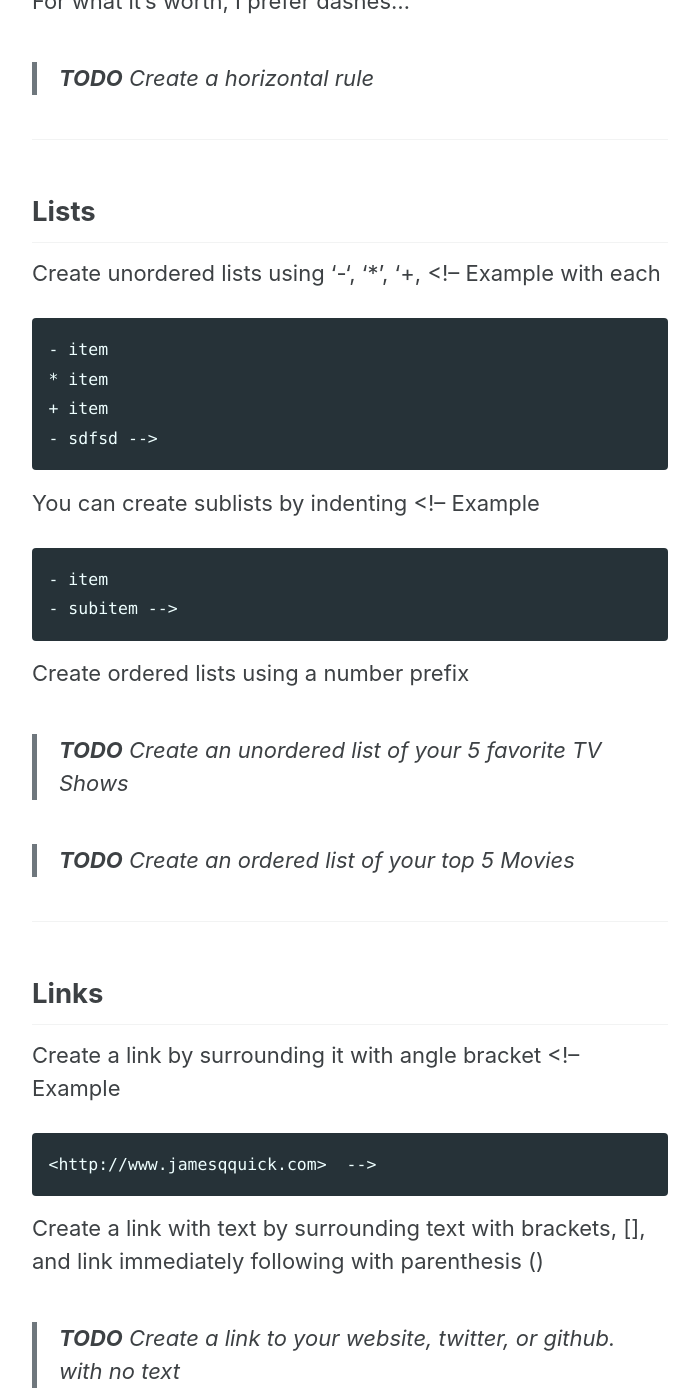
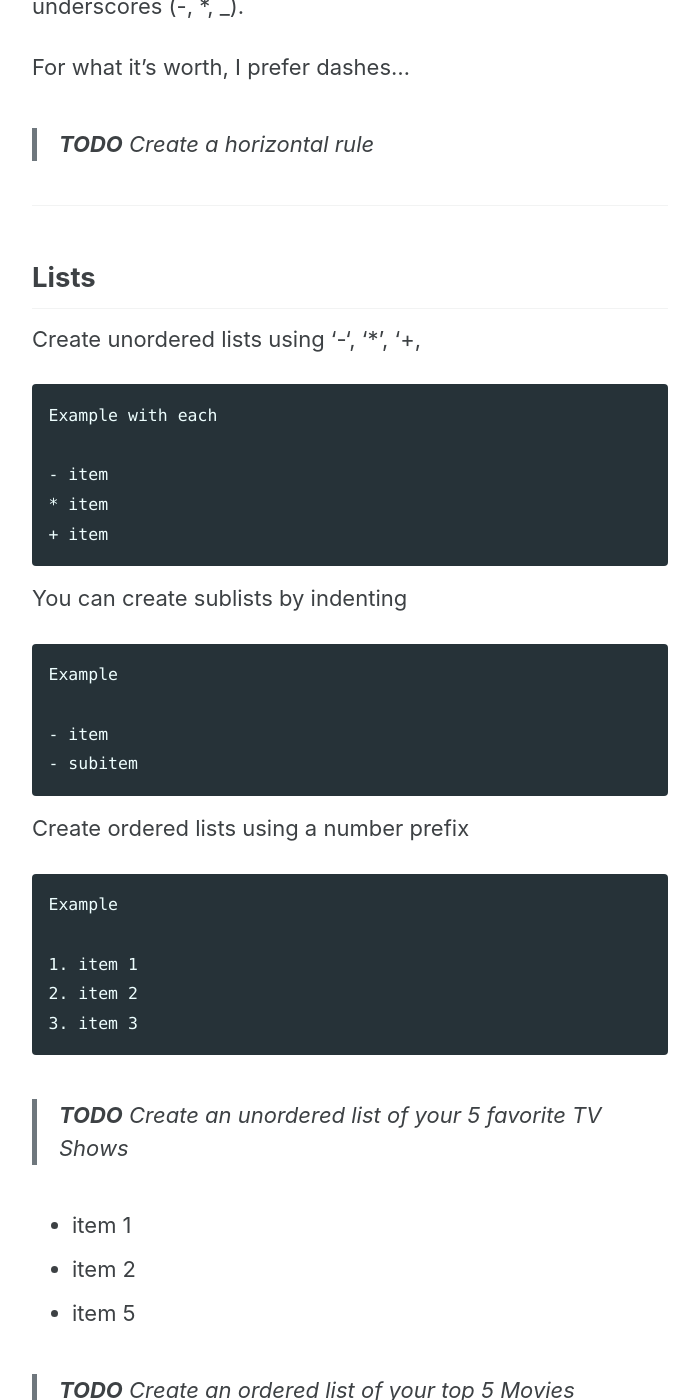
Before and after one commit to andreigue/andreigue.github.io, a Jekyll site: the page built from _posts/2020-01-01-worksheet.md, in a window 1280 px wide and 1400 px high, scrolled down 3635 px. Shown: the whole window, without its empty margins (290-989 px from the left). Built offline with Jekyll 4.4.1, drawn with Linux system fonts in a browser that asks for light colours; cached includes are drawn as plain includes; nearby versions of some CDN libraries; some of the changed text lies outside the part shown.

````diff
--- a/_posts/2020-01-01-worksheet.md
+++ b/_posts/2020-01-01-worksheet.md
@@ -50,7 +50,8 @@ Quotes are defined by the  '>' symbol
     > This is an example quote
 -->
 
-> > Create a quote
+> Create a quote
+> Testing a multiline quote just writing random stuff to fill up more than 2 lines should be good ye
 
 You can combine a header with a quote.
 
@@ -60,7 +61,7 @@ You can combine a header with a quote.
     > # H1 Quote
 -->
 
-> > ## Create an H2 Quote
+> ## Create an H2 Quote
 
 ---
 
@@ -114,37 +115,42 @@ For what it's worth, I prefer dashes...
 ## Lists
 
 Create unordered lists using '-', '*', '+,
-<!--
+
     Example with each
 
     - item
     * item
     + item
-    - sdfsd
--->
+
 
 You can create sublists by indenting
-<!--
+
     Example
 
     - item
     - subitem
--->
+
 
 Create ordered lists using a number prefix
 
-<!--
+
     Example
 
     1. item 1
     2. item 2
     3. item 3
--->
+
 
 > **TODO** Create an unordered list of your 5 favorite TV Shows
 
+- item 1
+- item 2
+- item 5
+
 > **TODO** Create an ordered list of your top 5 Movies
-
+ 1. item 1
+ 2. item 2
+ 3. item 5
 ---
 
 ## Links
@@ -166,7 +172,11 @@ Create a link with text by surrounding text with brackets, [], and link immediat
 
 > **TODO** Create a link to your website, twitter, or github. with no text
 
+<https://andreigue.github.io/>
+
 > **TODO** Create a link with text to your website, twitter, or github
+
+[My blog](https://andreigue.github.io/)
 
 What if you needed to reuse a link several times?  Well, you could copy and paste that link each time.  That means, if you need to update the link, you will have to do it each time its used.  There's a better way!
 
@@ -253,6 +263,13 @@ You can do blocks of code by surroung it with 3 backticks (``` ```)
 -->
 
 > **TODO** Display a block of code from your favorite language
+
+```python
+"testing code"
+
+var1 = 1
+print(var1)
+```
 
 The above does not give language specific highlighting.  You can specify the programming language immediately following the opening 3 backticks.  You Should see a difference in highliting!
 
````
